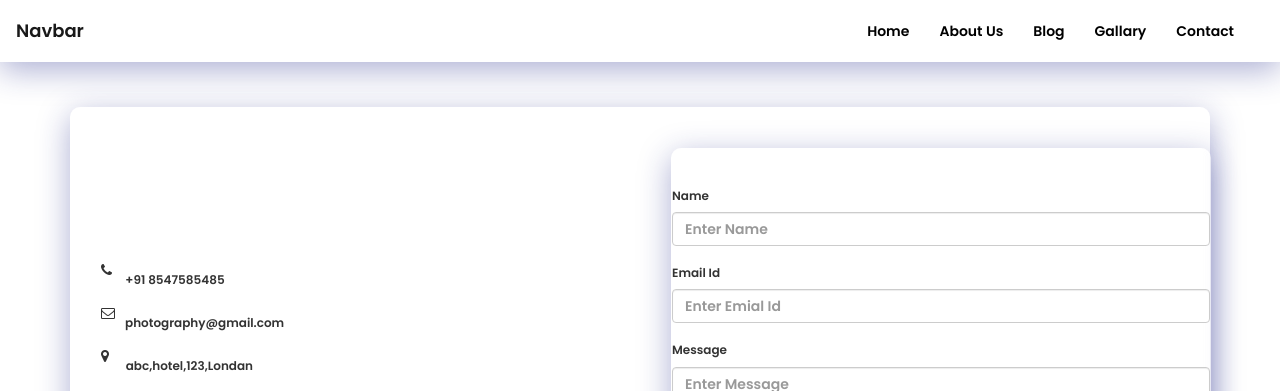
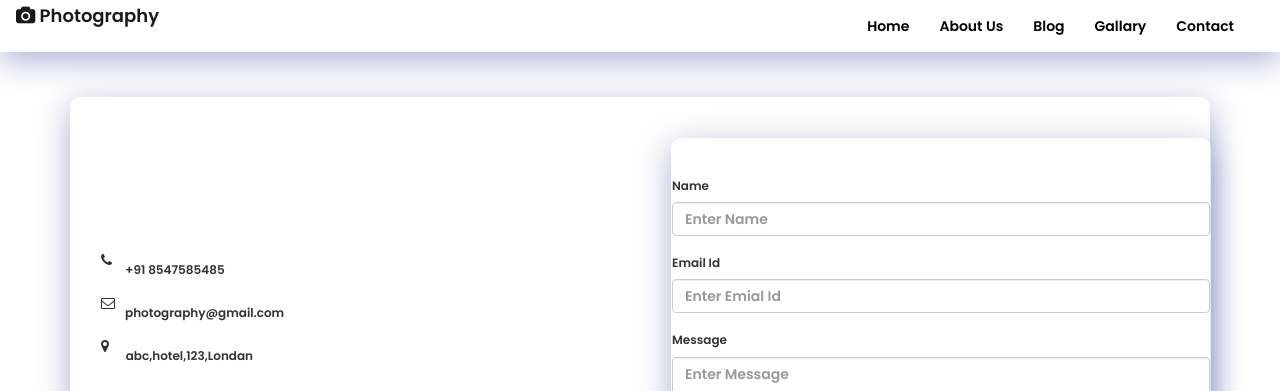
Before and after one commit to Piyushbabhulakar12/photography.github.io, a plain HTML site: page contact.html in a window 1280 px wide. Shown: the top 391 px of the page. Drawn offline with nearby package versions, Linux system fonts and the light colour scheme.

Commit message:
Update contact.html

```diff
--- a/contact.html
+++ b/contact.html
@@ -89,7 +89,7 @@ border: 1px solid rgba( 255, 255, 255, 0.18 );
 
 <nav class="navbar navbar-expand-lg navbar-light sticky-top navnar_bg">
   <div class="container-fluid">
-    <a class="navbar-brand" href="#">Navbar</a>
+    <a class="navbar-brand" href="#" style="margin-top:-20px;"><i class="fa fa-camera" aria-hidden="true"></i> Photography</a>
     <button class="navbar-toggler" type="button" data-bs-toggle="collapse" data-bs-target="#navbarSupportedContent" aria-controls="navbarSupportedContent" aria-expanded="false" aria-label="Toggle navigation">
       <span class="navbar-toggler-icon"></span>
     </button>
```
